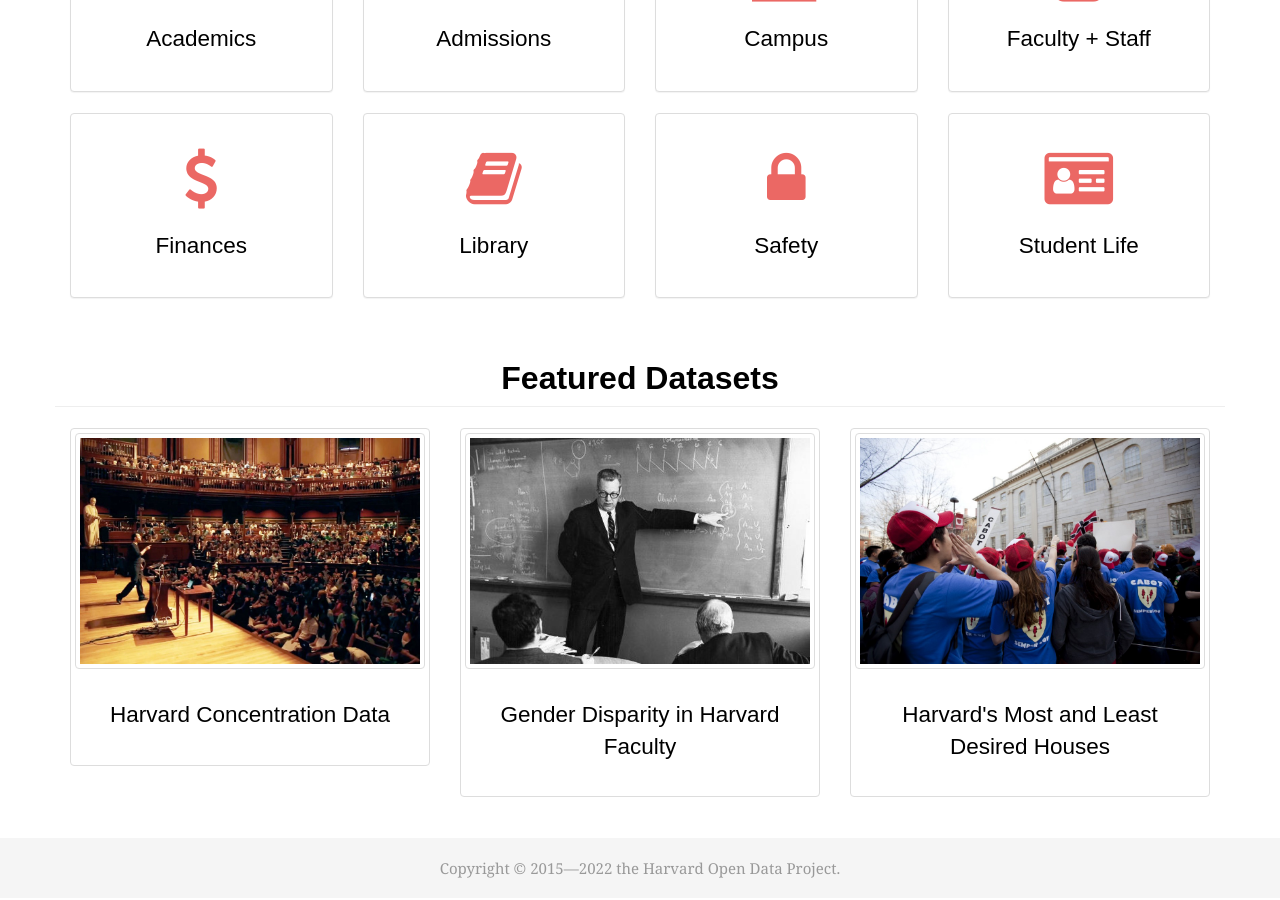
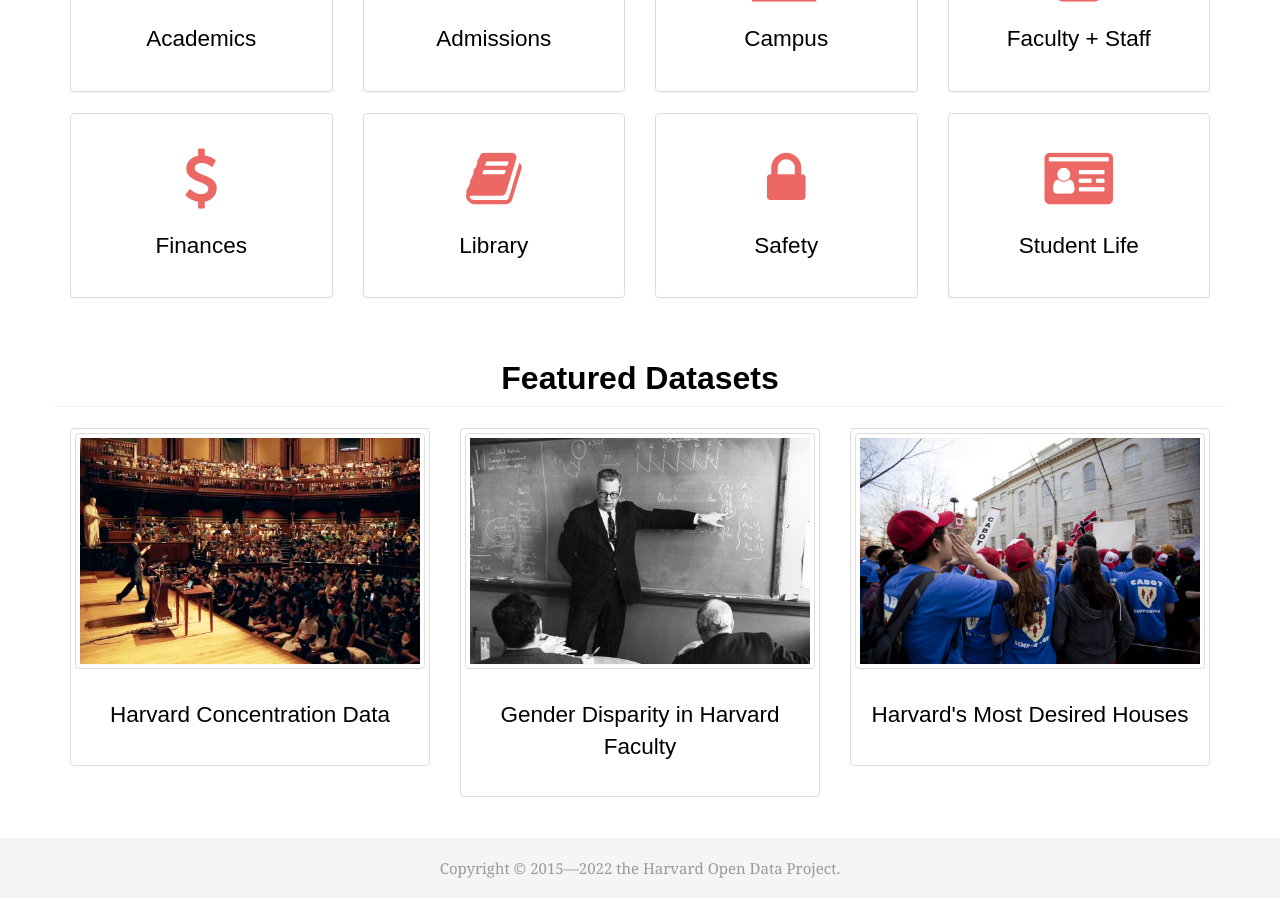
Before and after one commit to Eandalf7h/HarvardOpenData, a Jekyll site: the page built from index.html, in a window 1280 px wide and 900 px high, scrolled down 785 px. Built offline with Jekyll 4.4.1, drawn with Linux system fonts in a browser that asks for light colours; nearby versions of some CDN libraries; some web fonts are replaced.

Commit message:
edited home page

```diff
--- a/_data/featured.yml
+++ b/_data/featured.yml
@@ -4,6 +4,6 @@
 - name: Gender Disparity in Harvard Faculty
   imgsrc: gender-disparity.jpg
   url: https://medium.com/harvard-open-data-project/gender-disparity-in-harvard-faculty-b253ae949a56
-- name: Harvard's Most and Least Desired Houses
+- name: Harvard's Most Desired Houses
   imgsrc: most-least-desired-houses.jpeg
   url: https://medium.com/harvard-open-data-project/housingday-4b0bd5e33b3e
```
